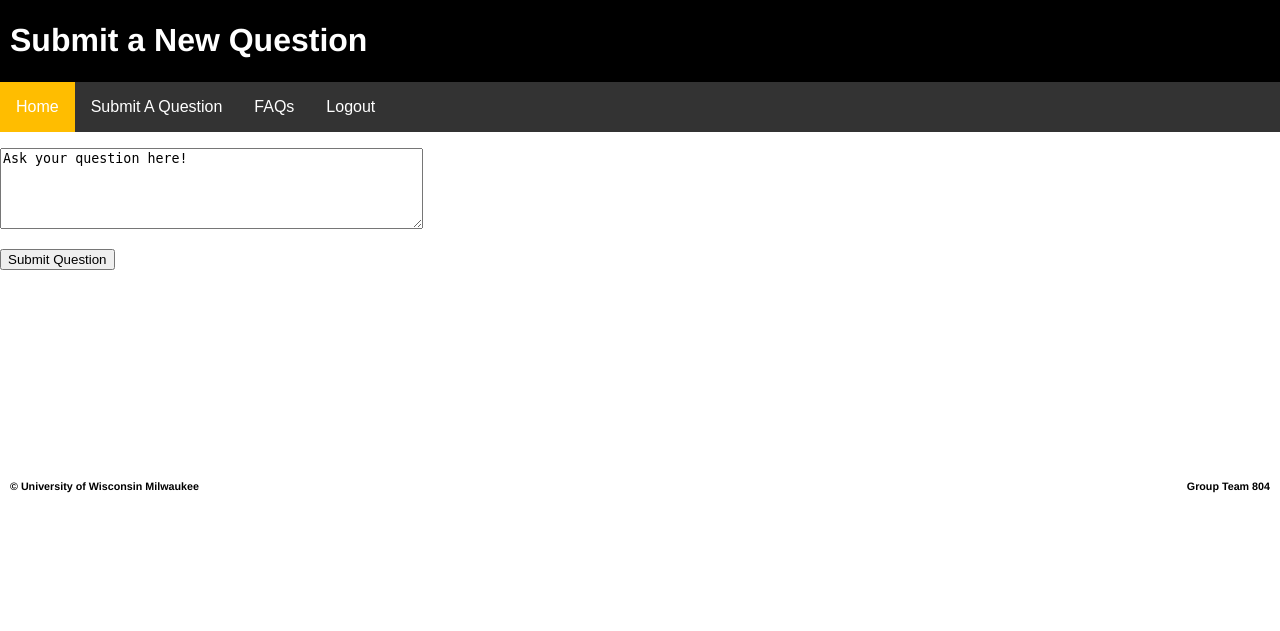
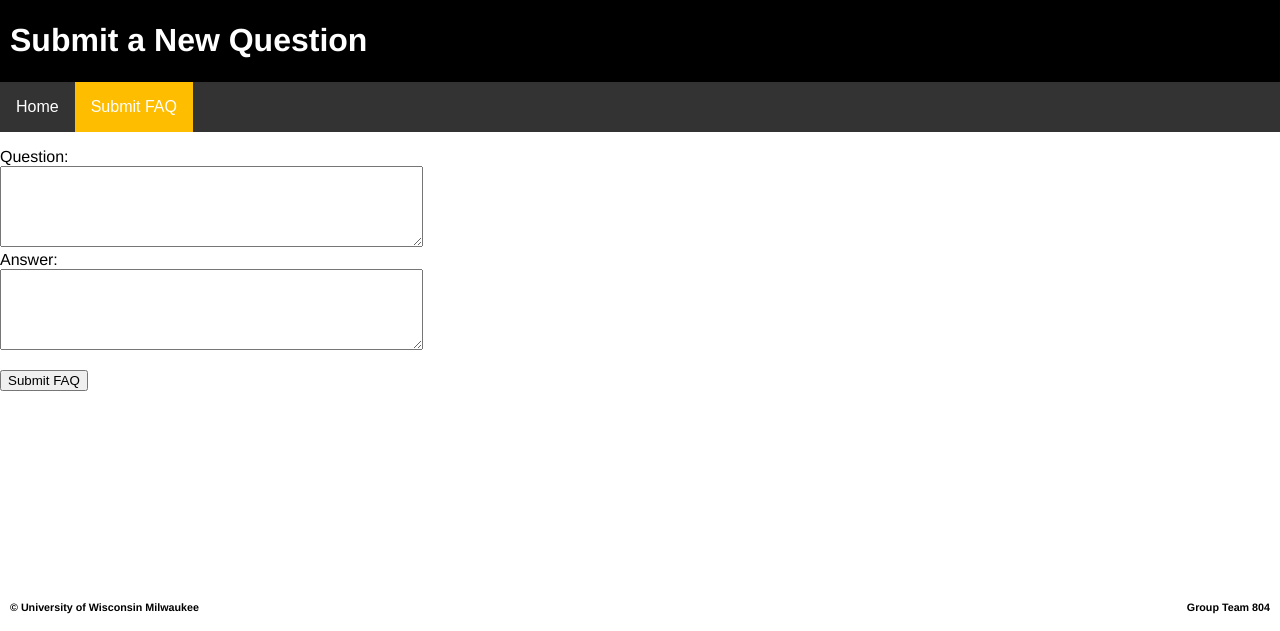
Before and after one commit to Team804/Project, a Python web app: template panthertaleslol/templates/submitfaq.html in a window 1280 px wide. Shown: the top 631 px of the page. Run offline with Jinja, Linux system fonts and the light colour scheme; the template is opened without the code that fills it, so the values that code supplies are empty.

Commit message:
slight change to submitfaq.html

```diff
--- a/panthertaleslol/templates/submitfaq.html
+++ b/panthertaleslol/templates/submitfaq.html
@@ -13,26 +13,29 @@
 		<div>
 			<ul class="navbar">
 				<li class="navitem">
-					<form action="/" method="GET"> <input class="current navlink" type='submit' value='Home'> </form></li>
+					<form action="/" method="GET"> <input class="navlink" type='submit' value='Home'> </form></li>
 				<li class="navitem">
-					<form action="/studentQA" method="GET"> <input class="navlink" type='submit' value='Submit A Question'> </form></li>
-				<li class="navitem">
-					<form action="/FAQ" method="GET"> <input class="navlink" type='submit' value='FAQs'> </form></li>
-				<li class="navitem">
-					<form action="/logout" method="GET"> <input class="navlink" type='submit' value='Logout'> </form></li>
+					<form action="/submitfaq" method="GET"> <input class="current navlink" type='submit' value='Submit FAQ'> </form></li>
 			</ul>
 		</div>
 		<div class="submittext">
 			<div class="container">
 				<p>
-					<textarea rows="5" cols="50">Ask your question here!
+                    Question:
+                    <br>
+					<textarea rows="5" cols="50">
+					</textarea>
+                    <br>
+                    Answer:
+                    <br>
+                    <textarea rows="5" cols="50">
 					</textarea>
 				</p>
 			</div>
 		</div>
 		<div class="submitbutton">
 			<div class="container">
-				<button type="button"> Submit Question </button>
+				<button type="button"> Submit FAQ </button>
 			</div>
 		</div>
 		<div class="footer">
```
